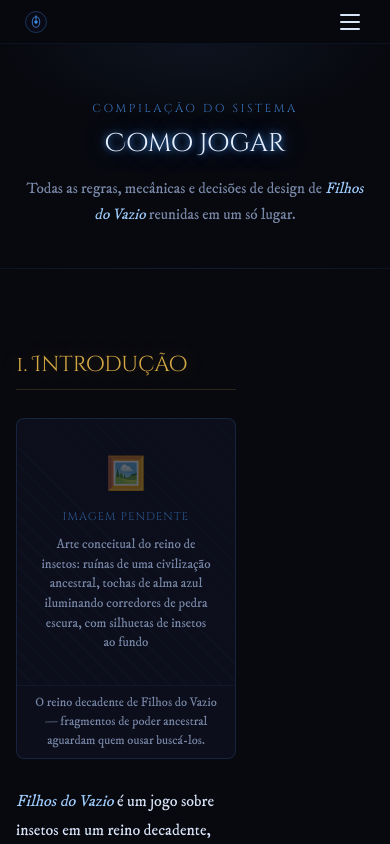
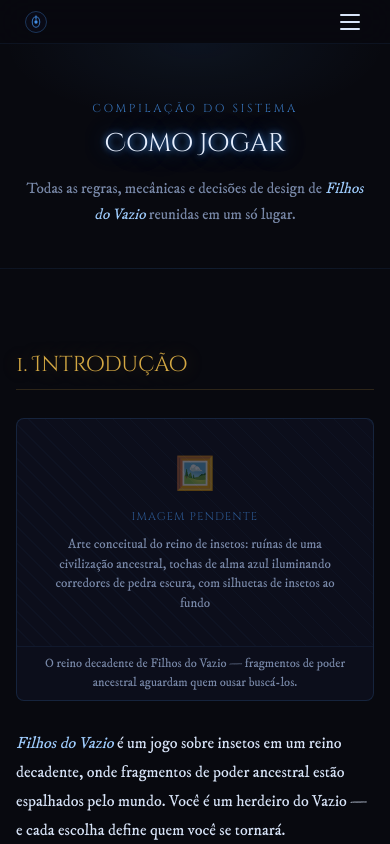
Before and after one commit to FrankProgramador/filhos-do-vazio, a Next.js app: page /como-jogar in a window 390 px wide. Shown: the top 844 px of the page. Built offline with nearby package versions, Linux system fonts and the light colour scheme.

Commit message:
fix:ajusta largura da coluna em como jogar

```diff
--- a/app/como-jogar/page.tsx
+++ b/app/como-jogar/page.tsx
@@ -288,12 +288,8 @@ export default function ComoJogarPage() {
 
         {/* Layout: sidebar + content */}
         <div
-          className="max-w-7xl mx-auto px-4 sm:px-6"
+          className="max-w-7xl mx-auto px-4 sm:px-6 grid lg:grid-cols-[220px_1fr] grid-cols-1 gap-10 items-start"
           style={{
-            display: 'grid',
-            gridTemplateColumns: '220px 1fr',
-            gap: '2.5rem',
-            alignItems: 'start',
             paddingTop: '2.5rem',
             paddingBottom: '4rem',
           }}
```
